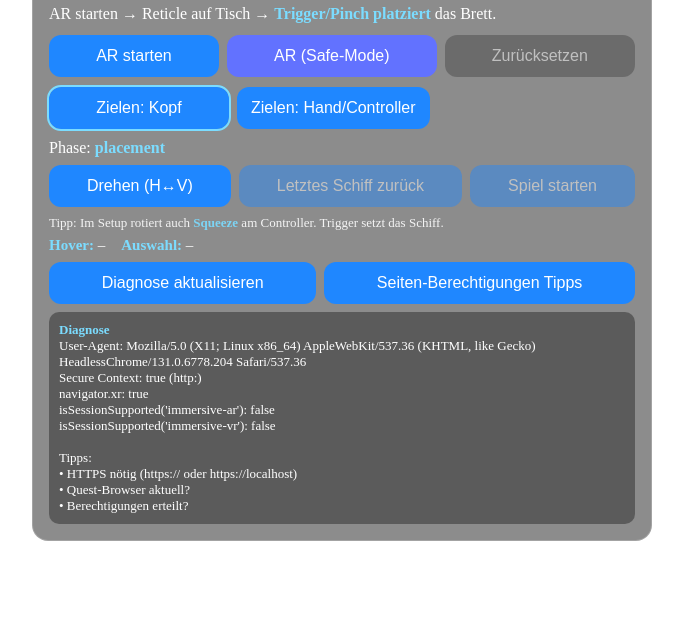
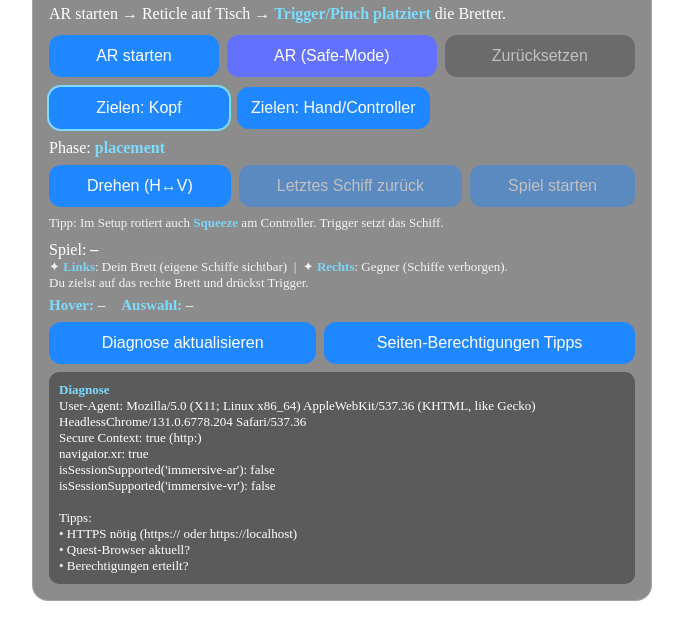
Before and after one commit to Cesarus85/battleshipnew, a plain HTML site: page index.html in a window 1280 px wide. Shown: the part 43-682 px from the top of the page, without its empty margins (298-981 px from the left). Drawn offline with nearby package versions, Linux system fonts and the light colour scheme.

Commit message:
Update index.html

```diff
--- a/index.html
+++ b/index.html
@@ -3,7 +3,7 @@
 <head>
   <meta charset="utf-8" />
   <meta name="viewport" content="width=device-width, initial-scale=1, viewport-fit=cover" />
-  <title>AR Battleship – Step 3 (Schiffe-Editor)</title>
+  <title>AR Battleship – Step 4 (KI & Runden)</title>
   <link rel="stylesheet" href="./styles.css" />
   <style>
     #fleet { display:flex; gap:8px; flex-wrap:wrap; font-size:14px; opacity:.95; }
@@ -11,6 +11,7 @@
     #setupBtns { display:flex; gap:8px; flex-wrap:wrap; margin:8px 0; }
     #setupBtns button { min-width:150px; }
     #phase { font-weight:600; color:#7bdcff; }
+    #turn { font-weight:600; }
   </style>
 </head>
 <body>
@@ -18,7 +19,7 @@
   <div id="overlay">
     <div id="ui">
       <h1>AR Battleship</h1>
-      <p id="status">AR starten → Reticle auf Tisch → <strong>Trigger/Pinch platziert</strong> das Brett.</p>
+      <p id="status">AR starten → Reticle auf Tisch → <strong>Trigger/Pinch platziert</strong> die Bretter.</p>
 
       <div class="buttons">
         <button id="btnStart">AR starten</button>
@@ -45,6 +46,14 @@
         </div>
       </div>
 
+      <div id="playUi" style="margin-top:10px;">
+        <div>Spiel: <span id="turn">–</span></div>
+        <div style="font-size:13px;opacity:.9">
+          ✦ <strong>Links</strong>: Dein Brett (eigene Schiffe sichtbar) &nbsp;|&nbsp; ✦ <strong>Rechts</strong>: Gegner (Schiffe verborgen).<br>
+          Du zielst auf das rechte Brett und drückst Trigger.
+        </div>
+      </div>
+
       <div id="hud">
         <div><strong>Hover:</strong> <span id="hoverCell">–</span></div>
         <div><strong>Auswahl:</strong> <span id="lastPick">–</span></div>
@@ -59,7 +68,6 @@
   </div>
 
   <canvas id="xr-canvas"></canvas>
-
   <script type="module" src="./main.js"></script>
 </body>
 </html>
```
